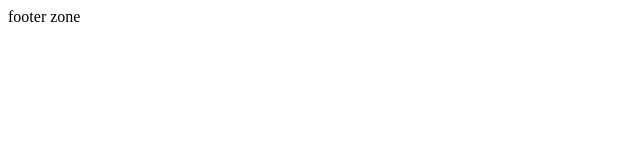
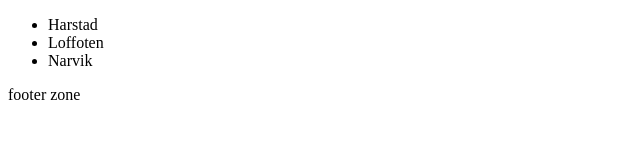
Before and after one commit to Maximarin88/my-project-23, a plain HTML site: page index.html in a window 1280 px wide. Shown: the whole page, without its empty margins (0-640 px from the left). Drawn offline with Linux system fonts and the light colour scheme.

Commit message:
add un list

```diff
--- a/index.html
+++ b/index.html
@@ -7,7 +7,13 @@
 </head>
 <body>
   <header class="head"></header>
-  <main></main>
+  <main>
+    <ul class="list-for-kids">
+      <li>Harstad</li>
+      <li>Loffoten</li>
+      <li>Narvik</li>
+    </ul>
+  </main>
   <footer>footer zone</footer>
 
 </body>
```
